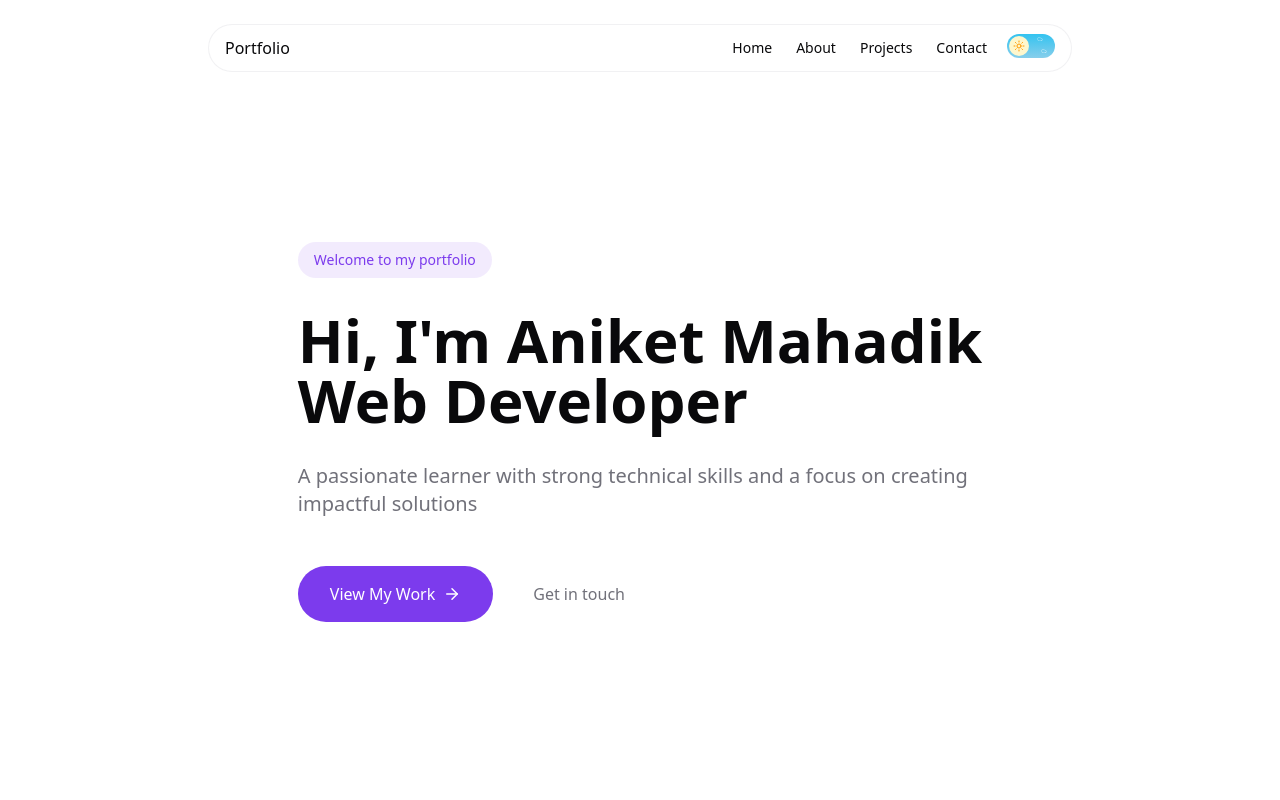
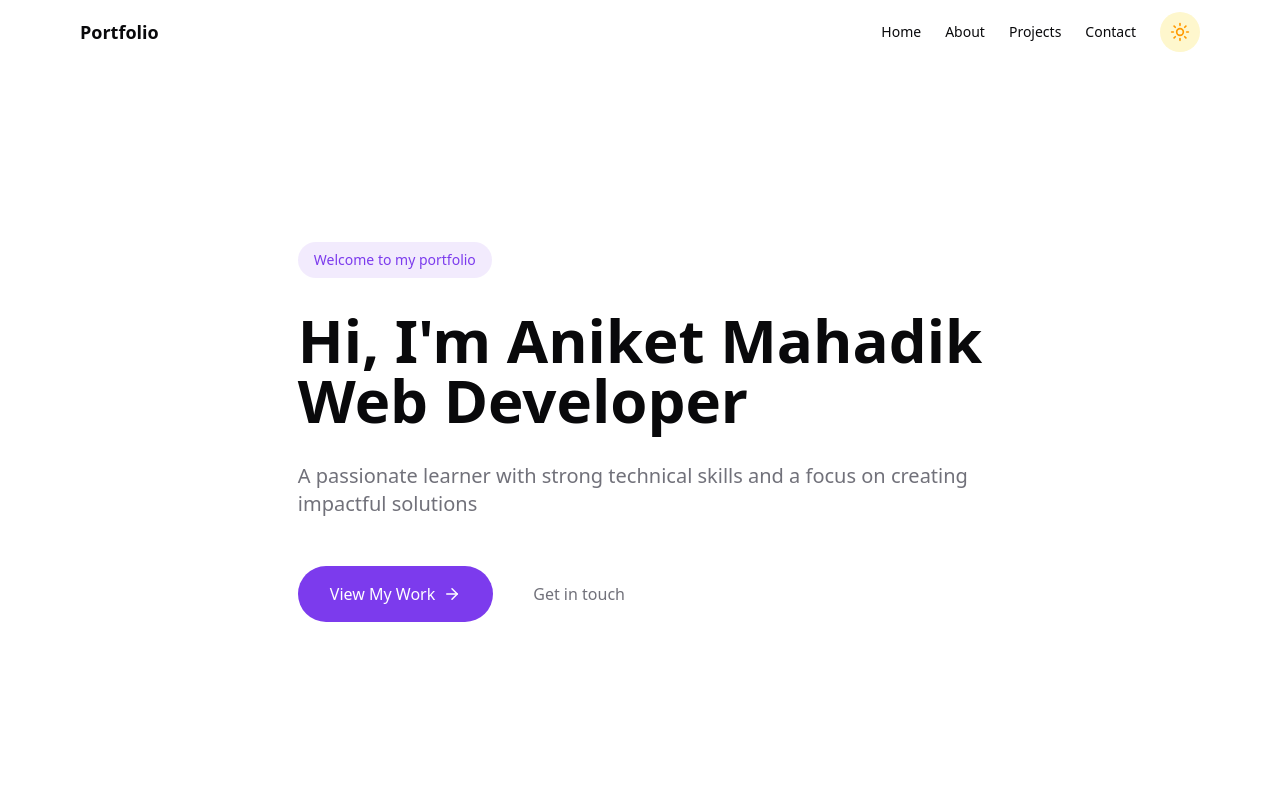
Before and after one commit to tigxaniket/portfolio, a React (Vite) app: page / in a window 1280 px wide. Shown: the top 800 px of the page. Built offline with nearby package versions, Linux system fonts and the light colour scheme.

Commit message:
Revert Navbar to Hamburger Icon
The navbar's display will be changed back to the hamburger icon.

```diff
--- a/src/components/Navbar.tsx
+++ b/src/components/Navbar.tsx
@@ -1,10 +1,11 @@
 
 import { useState, useEffect } from 'react';
-import { Sun, Moon, Cloud } from 'lucide-react';
+import { Sun, Moon, Cloud, Menu, X } from 'lucide-react';
 
 const Navbar = () => {
   const [isScrolled, setIsScrolled] = useState(false);
   const [theme, setTheme] = useState('light');
+  const [isMenuOpen, setIsMenuOpen] = useState(false);
 
   useEffect(() => {
     const handleScroll = () => {
@@ -26,79 +27,40 @@ const Navbar = () => {
     setTheme(theme === 'light' ? 'dark' : 'light');
   };
 
+  const toggleMenu = () => {
+    setIsMenuOpen(!isMenuOpen);
+  };
+
   const scrollTo = (id: string) => {
     const element = document.getElementById(id);
     if (element) {
       element.scrollIntoView({ behavior: 'smooth' });
+      setIsMenuOpen(false);
     }
   };
 
   return (
-    <nav className={`fixed top-6 left-0 right-0 z-50 transition-all duration-300 ${isScrolled ? 'bg-background/80 backdrop-blur-md shadow-sm' : 'bg-transparent'}`}>
-      <div className="max-w-4xl mx-auto px-4">
-        <div className="flex items-center justify-between h-12 rounded-full bg-background/95 backdrop-blur-sm border border-border/50 px-4">
-          <span className="text-base font-medium text-foreground">Portfolio</span>
+    <nav className={`fixed top-0 left-0 right-0 z-50 transition-all duration-300 ${isScrolled ? 'bg-background/80 backdrop-blur-md shadow-sm' : 'bg-transparent'}`}>
+      <div className="max-w-6xl mx-auto px-4">
+        <div className="flex items-center justify-between h-16">
+          <span className="text-lg font-semibold text-foreground">Portfolio</span>
 
-          <div className="flex items-center space-x-2 sm:space-x-4">
+          {/* Desktop Navigation */}
+          <div className="hidden md:flex items-center space-x-6">
             {['home', 'about', 'projects', 'contact'].map((item) => (
               <button
                 key={item}
                 onClick={() => scrollTo(item)}
-                className="nav-link capitalize text-foreground text-xs sm:text-sm hover:text-primary transition-colors px-1 py-0.5"
+                className="nav-link capitalize text-foreground text-sm hover:text-primary transition-colors"
               >
                 {item}
               </button>
             ))}
 
             {/* Desktop theme toggle */}
-            <div className="relative hidden sm:block">
-              <button
-                onClick={toggleTheme}
-                className={`w-12 h-6 rounded-full p-0.5 transition-colors duration-300 relative overflow-hidden ${
-                  theme === 'dark'
-                    ? 'bg-gradient-to-b from-[#1A1F2C] to-[#0F1319]'
-                    : 'bg-gradient-to-b from-[#33C3F0] to-[#87CEEB]'
-                }`}
-                aria-label="Toggle theme"
-              >
-                {/* Light mode clouds */}
-                <div className={`absolute inset-0 transition-opacity duration-300 ${
-                  theme === 'light' ? 'opacity-100' : 'opacity-0'
-                }`}>
-                  <Cloud className="w-2 h-2 text-white absolute top-1 left-1.5 opacity-80" />
-                  <Cloud className="w-1.5 h-1.5 text-white absolute top-0.5 right-3 opacity-60" />
-                  <Cloud className="w-1.5 h-1.5 text-white absolute bottom-1 right-2 opacity-70" />
-                </div>
-
-                {/* Dark mode stars */}
-                <div className={`absolute inset-0 transition-opacity duration-300 ${
-                  theme === 'dark' ? 'opacity-100' : 'opacity-0'
-                }`}>
-                  <span className="absolute top-0.5 left-1.5 w-0.5 h-0.5 bg-white rounded-full animate-pulse" />
-                  <span className="absolute top-1.5 left-3 w-0.5 h-0.5 bg-white rounded-full animate-pulse" style={{ animationDelay: '0.2s' }} />
-                  <span className="absolute top-1 right-1.5 w-0.5 h-0.5 bg-white rounded-full animate-pulse" style={{ animationDelay: '0.4s' }} />
-                  <span className="absolute bottom-1 left-2.5 w-0.5 h-0.5 bg-white rounded-full animate-pulse" style={{ animationDelay: '0.6s' }} />
-                  <span className="absolute bottom-1.5 right-2.5 w-0.5 h-0.5 bg-white rounded-full animate-pulse" style={{ animationDelay: '0.8s' }} />
-                </div>
-
-                <div
-                  className={`w-5 h-5 rounded-full transform transition-transform duration-300 relative z-10 ${
-                    theme === 'dark' ? 'translate-x-6 bg-[#9b87f5]' : 'translate-x-0 bg-[#FEF7CD]'
-                  }`}
-                >
-                  {theme === 'dark' ? (
-                    <Moon className="w-3 h-3 text-white absolute top-1/2 left-1/2 -translate-x-1/2 -translate-y-1/2" />
-                  ) : (
-                    <Sun className="w-3 h-3 text-[#FF9900] absolute top-1/2 left-1/2 -translate-x-1/2 -translate-y-1/2" />
-                  )}
-                </div>
-              </button>
-            </div>
-
-            {/* Mobile theme toggle */}
             <button
               onClick={toggleTheme}
-              className={`sm:hidden w-6 h-6 rounded-full flex items-center justify-center transition-colors duration-300 ${
+              className={`w-10 h-10 rounded-full flex items-center justify-center transition-colors duration-300 ${
                 theme === 'dark'
                   ? 'bg-[#1A1F2C] text-white'
                   : 'bg-[#FEF7CD] text-[#FF9900]'
@@ -106,13 +68,60 @@ const Navbar = () => {
               aria-label="Toggle theme"
             >
               {theme === 'dark' ? (
-                <Moon className="w-3 h-3" />
+                <Moon className="w-5 h-5" />
               ) : (
-                <Sun className="w-3 h-3" />
+                <Sun className="w-5 h-5" />
+              )}
+            </button>
+          </div>
+
+          {/* Mobile menu button */}
+          <div className="flex items-center space-x-4 md:hidden">
+            <button
+              onClick={toggleTheme}
+              className={`w-9 h-9 rounded-full flex items-center justify-center transition-colors duration-300 ${
+                theme === 'dark'
+                  ? 'bg-[#1A1F2C] text-white'
+                  : 'bg-[#FEF7CD] text-[#FF9900]'
+              }`}
+              aria-label="Toggle theme"
+            >
+              {theme === 'dark' ? (
+                <Moon className="w-4 h-4" />
+              ) : (
+                <Sun className="w-4 h-4" />
+              )}
+            </button>
+            <button
+              onClick={toggleMenu}
+              className="text-foreground p-2"
+              aria-label="Toggle menu"
+            >
+              {isMenuOpen ? (
+                <X className="w-6 h-6" />
+              ) : (
+                <Menu className="w-6 h-6" />
               )}
             </button>
           </div>
         </div>
+
+        {/* Mobile menu */}
+        {isMenuOpen && (
+          <div className="md:hidden absolute top-16 left-0 right-0 bg-background/95 backdrop-blur-lg border-b border-border">
+            <div className="px-4 py-4 space-y-3">
+              {['home', 'about', 'projects', 'contact'].map((item) => (
+                <button
+                  key={item}
+                  onClick={() => scrollTo(item)}
+                  className="block w-full text-left capitalize text-foreground text-sm hover:text-primary transition-colors py-2"
+                >
+                  {item}
+                </button>
+              ))}
+            </div>
+          </div>
+        )}
       </div>
     </nav>
   );
```
